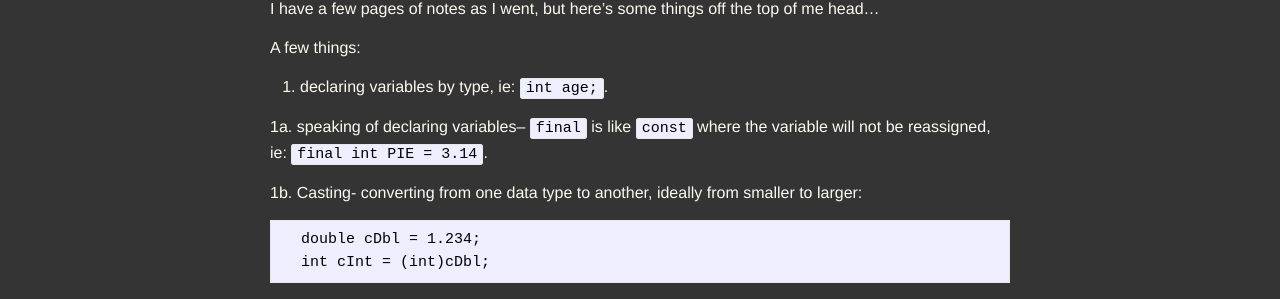
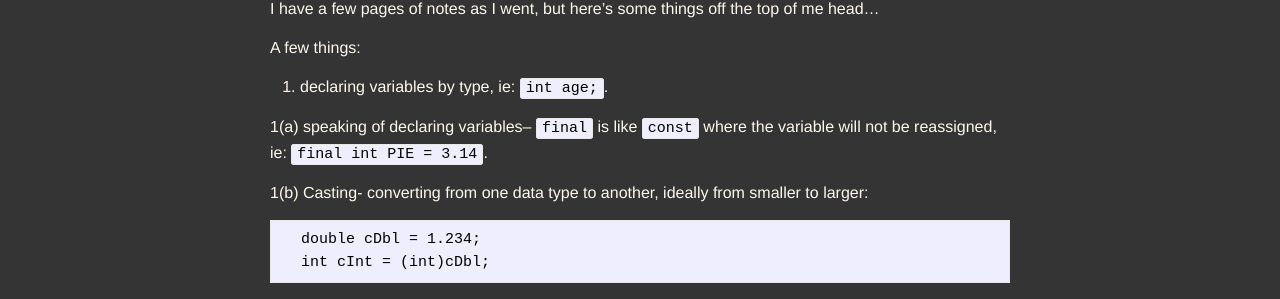
Before and after one commit to rebelcl0ud/blog, a Jekyll site: the page built from _posts/2019-02-14-[62]-code-test-in-java.markdown, in a window 1280 px wide. Shown: the part 401-700 px from the top of the page. Built offline with Jekyll 4.4.1, drawn with Linux system fonts in a browser that asks for light colours.

````diff
--- a/_posts/2019-02-14-[62]-code-test-in-java.markdown
+++ b/_posts/2019-02-14-[62]-code-test-in-java.markdown
@@ -14,9 +14,9 @@ I have a few pages of notes as I went, but here's some things off the top of me
 A few things:
   1. declaring variables by type, ie: `int age;`.
 
-  1a. speaking of declaring variables-- `final` is like `const` where the variable will not be reassigned, ie: `final int PIE = 3.14`.
+  1(a) speaking of declaring variables-- `final` is like `const` where the variable will not be reassigned, ie: `final int PIE = 3.14`.
 
-  1b. Casting- converting from one data type to another, ideally from smaller to larger:
+  1(b) Casting- converting from one data type to another, ideally from smaller to larger:
   ```
   double cDbl = 1.234;
   int cInt = (int)cDbl;
````
